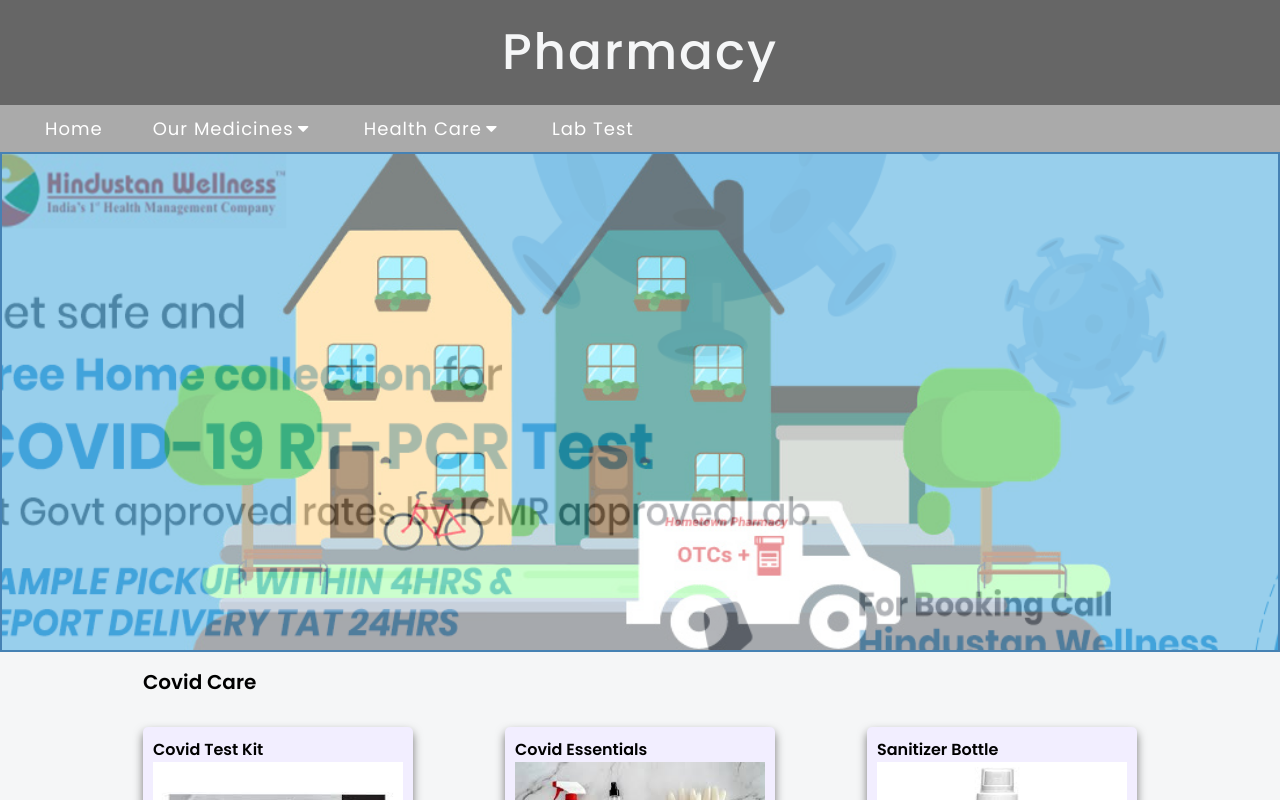
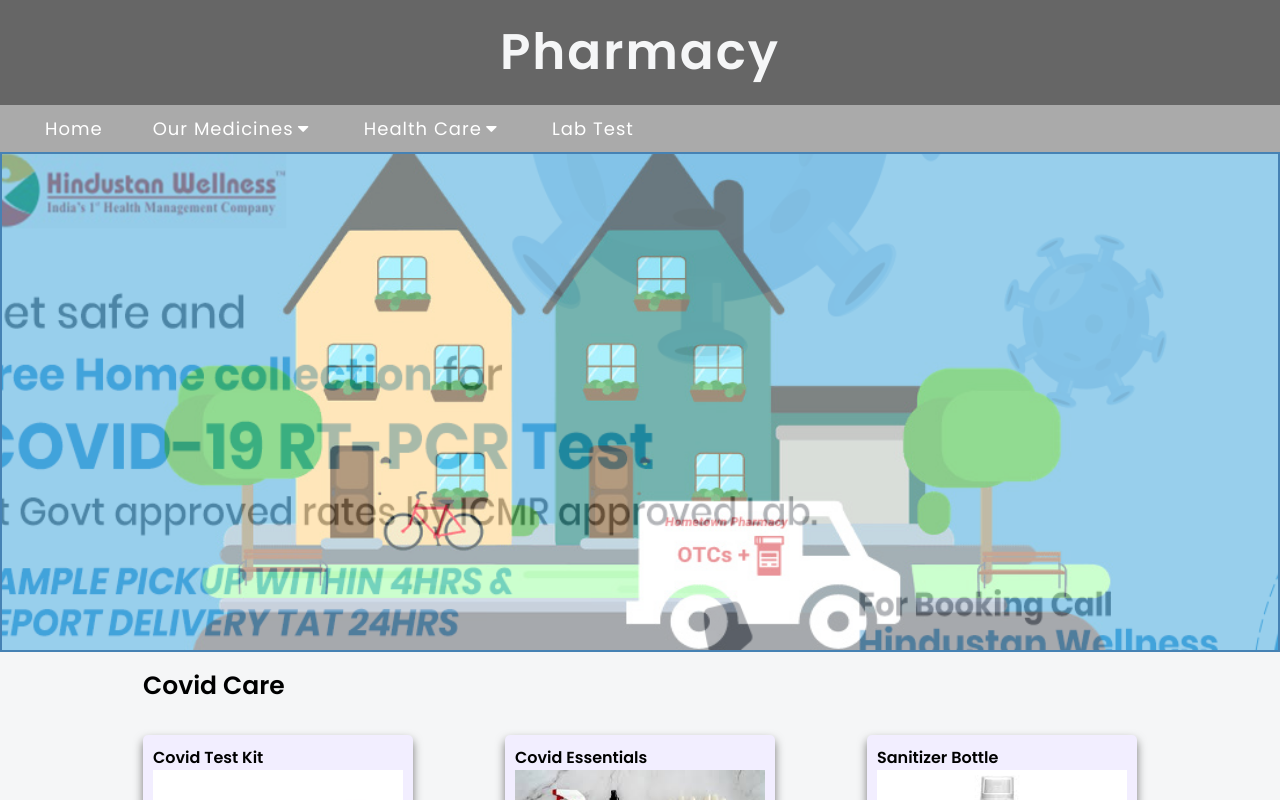
Before and after one commit to Sohan-Desai/G1S10_HTML-CSS_GradedProject1, a plain HTML site: page G1S10_HTML-CSS_GradedProject1/Graded Assignment 1/index.html in a window 1280 px wide. Shown: the top 800 px of the page. Drawn offline with Linux system fonts and the light colour scheme.

Commit message:
Final commt with corrected links

```diff
--- a/G1S10_HTML-CSS_GradedProject1/Graded Assignment 1/CSS/style.css
+++ b/G1S10_HTML-CSS_GradedProject1/Graded Assignment 1/CSS/style.css
@@ -45,7 +45,7 @@ header{
 .heading h1{
     color: #f5f6f7;
     font-size: 5rem;
-    font-weight: 500;
+    font-weight: 600;
     letter-spacing: 0.2rem;
     cursor: pointer;
 }
@@ -163,13 +163,13 @@ header{
         background-image: url(../Images/Animation/ani4.jpg);
     }
     80%{
-        background-image: url(../Images/Animation/ani5.jpgs);
+        background-image: url(../Images/Animation/ani5.jpg);
     }
 }
 
 .covid-care h2,
 .diabetes-care h2{
-    font-size: 2rem;
+    font-size: 2.5rem;
     font-weight: 600;
     margin: 1.5rem;
 }
```
